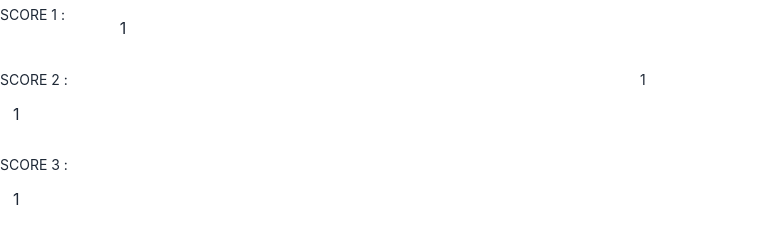
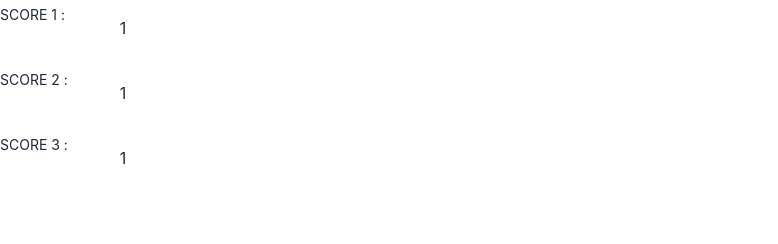
Before and after one commit to shwalee90/mini-game, a React (Create React App) app in the folder webclient/: page /tutorial in a window 1280 px wide. Shown: the part 324-568 px from the top of the page, without its empty margins (0-778 px from the left). Built offline with nearby package versions, Linux system fonts and the light colour scheme.

Commit message:
input bug 수정

```diff
--- a/webclient/src/routes/Tutorial.tsx
+++ b/webclient/src/routes/Tutorial.tsx
@@ -9,7 +9,7 @@ import "../css/tableStyles.css";
 import { Button, Icon } from "../theme/daisyui";
 
 type SubmitType = Record<
-  "score1Submit" | "score2Submit" | "score3Submit",
+  "score1Submit" | "score2Submit" | "score3Submit" | "thisScore",
   string
 >;
 
@@ -18,17 +18,17 @@ const initialFormState = {
   score1Submit: "1",
   score2Submit: "1",
   score3Submit: "1",
+  thisScore : '',
 };
 
 type errMsgType = Record<
-  "score1ErrMsg" | "score2ErrMsg" | "score3ErrMsg",
+  "ErrMsg",
   string[]
 >;
 
 const initialErrMsg = {
-  score1ErrMsg : [] ,
-  score2ErrMsg : [] ,
-  score3ErrMsg : [] ,
+  ErrMsg : [] ,
+
 }
 
 
@@ -55,17 +55,16 @@ const initialBanList = {
 };
 
 export default function Tutorial() {
-  const [{ score1Submit, score2Submit, score3Submit }, setForm] =
+  const [{ score1Submit, score2Submit, score3Submit ,thisScore }, setForm] =
     useState<SubmitType>(initialFormState);
 
-  const [{ score1ErrMsg, score2ErrMsg, score3ErrMsg }, setErrmsg] =
+  const [{ ErrMsg }, setErrmsg] =
     useState<errMsgType>(initialErrMsg);
 
   const [{ banScore1, banScore2, banScore3, zeroCnt }, setBanList] =
     useState<BanListType>(initialBanList);
 
   const [{ token, score }, setInfo] = useState<UserInfoType>(initialInfoState);
-
 
   useEffect(() => {
 
@@ -84,7 +83,6 @@ export default function Tutorial() {
     var remainToken = 0;
 
     var diffNum = Number(num) - Number(beforeVal);
-    console.log(diffNum)
     if (token < diffNum && diffNum > 0) {
       errMsgList.push('입력값이 남은 token보다 큽니다.')
       remainToken = 0;
@@ -108,10 +106,8 @@ export default function Tutorial() {
   const calLimit = (key: string, num: string, beforeVal: string) => {
     var sumSubmit = 0;
     var remainToken = 0;
-    var errMsgState = ''
     var errMsgList:string[] = [];
     if (key === "score1Submit") {
-      errMsgState = "score1ErrMsg"
       sumSubmit = Number(num) + Number(score2Submit) + Number(score3Submit);
       if (sumSubmit > totalToken) {
         errMsgList.push("입력값의 합이 총 토큰 보다 큽니다.")
@@ -122,7 +118,6 @@ export default function Tutorial() {
       }
     }
     if (key === "score2Submit") {
-      errMsgState = "score2ErrMsg"
       sumSubmit = Number(num) + Number(score1Submit) + Number(score3Submit);
       if (sumSubmit > totalToken) {
         errMsgList.push("입력값의 합이 총 토큰 보다 큽니다.")
@@ -133,7 +128,6 @@ export default function Tutorial() {
       }
     }
     if (key === "score3Submit") {
-      errMsgState = "score2ErrMsg"
       sumSubmit = Number(num) + Number(score1Submit) + Number(score2Submit);
       if (sumSubmit > totalToken) {
         errMsgList.push("입력값의 합이 총 토큰 보다 큽니다.")
@@ -154,8 +148,9 @@ export default function Tutorial() {
       errMsgList.push('0을 더 이상 사용할 수 없습니다.')
       setErrmsg((obj) => ({
         ...obj,
-        [errMsgState] : errMsgList
+        ErrMsg : errMsgList
       }));
+      setForm((obj) => ({ ...obj , thisScore: key}));
       return;
     }
 
@@ -209,11 +204,30 @@ export default function Tutorial() {
 
     setErrmsg((obj) => ({
       ...obj,
-      [errMsgState] : errMsgList
+      ErrMsg : errMsgList
     }));
-    setForm((obj) => ({ ...obj, [key]: num }));
+    setForm((obj) => ({ ...obj, [key]: num , thisScore: key}));
     setInfo((obj) => ({ ...obj, token: remainToken }));
   };
+
+  const handleDownKey = (key:string) => (e: React.KeyboardEvent<HTMLElement>) => {
+   var beforeVal = "";
+      if (key === "score1Submit") {
+        beforeVal = score1Submit;
+      }
+      if (key === "score2Submit") {
+        beforeVal = score2Submit;
+      }
+      if (key === "score3Submit") {
+        beforeVal = score3Submit;
+      }
+      if(e.key === beforeVal ){
+        setErrmsg((obj) => ({
+          ...obj,
+          ErrMsg : []
+        }));
+      }
+  }
 
   const changed = useCallback(
     (key: string) => (e: ChangeEvent<HTMLInputElement>) => {
@@ -230,7 +244,9 @@ export default function Tutorial() {
       }
 
       var inputNum = value.replace(/[^0-9]/g, "");
-      calLimit(key, inputNum, beforeVal);
+      if(inputNum !== ""){
+        calLimit(key, inputNum, beforeVal);
+      }
     },
     [score1Submit, score2Submit, score3Submit , token]
   );
@@ -294,13 +310,48 @@ export default function Tutorial() {
               className="w-full p-3 mb-4 input primary"
               value={score1Submit}
               onChange={changed("score1Submit")}
+              onKeyDown = {handleDownKey("score1Submit")}
             />
             </Col>
             </Row>
             <Row>
             <Col span= {12}>
-              {  score1ErrMsg.length !== 0 ?
-                score1ErrMsg.map((errMsg ,index) =>(
+              {  thisScore === "score1Submit"  && ErrMsg.length !== 0 ?
+                ErrMsg.map((errMsg ,index) =>(
+                  <p key={index}  >
+                    {errMsg}
+                  </p>)
+                  )
+                  :
+                  <p></p>
+              }
+            </Col>
+            </Row>
+          </Col>
+          <Col span={12}>
+          </Col>
+        </Row>
+        <Row>
+          <Col span={12}>
+            <Row>
+            <Col span= {4}>
+            <p>SCORE 2 :</p>
+            </Col>
+            <Col span= {4}>
+            <input
+              type="string"
+              name="scoreTwo"
+              className="w-full p-3 mb-4 input primary"
+              value={score2Submit}
+              onChange={changed("score2Submit")}
+              onKeyDown = {handleDownKey("score2Submit")}
+            />
+            </Col>
+            </Row>
+            <Row>
+            <Col span= {12}>
+              { thisScore === "score2Submit"  &&  ErrMsg.length !== 0 ?
+                ErrMsg.map((errMsg ,index) =>(
                   <p key={index}>
                     {errMsg}
                   </p>)
@@ -312,37 +363,43 @@ export default function Tutorial() {
             </Row>
           </Col>
           <Col span={12}>
-
           </Col>
         </Row>
         <Row>
           <Col span={12}>
-            <p>SCORE 2 :</p>
-            <input
-              type="string"
-              name="scoreTwo"
-              className="w-full p-3 mb-4 input primary"
-              value={score2Submit}
-              onChange={changed("score2Submit")}
-            />
-          </Col>
-          <Col span={12}>
-            <p>{score2Submit}</p>
-          </Col>
-        </Row>
-        <Row>
-          <Col span={12}>
+            <Row>
+            <Col span= {4}>
             <p>SCORE 3 :</p>
+            </Col>
+            <Col span= {4}>
             <input
               type="string"
               name="scoreThree"
               className="w-full p-3 mb-4 input primary"
               value={score3Submit}
               onChange={changed("score3Submit")}
+              onKeyDown = {handleDownKey("score3Submit")}
             />
+            </Col>
+            </Row>
+            <Row>
+            <Col span= {12}>
+              { thisScore === "score3Submit"  &&  ErrMsg.length !== 0 ?
+                ErrMsg.map((errMsg ,index) =>(
+                  <p key={index}>
+                    {errMsg}
+                  </p>)
+                  )
+                  :
+                  <p></p>
+              }
+            </Col>
+            </Row>
           </Col>
-          <Col span={12}></Col>
+          <Col span={12}>
+          </Col>
         </Row>
+
       </div>
     </section>
   );
```
